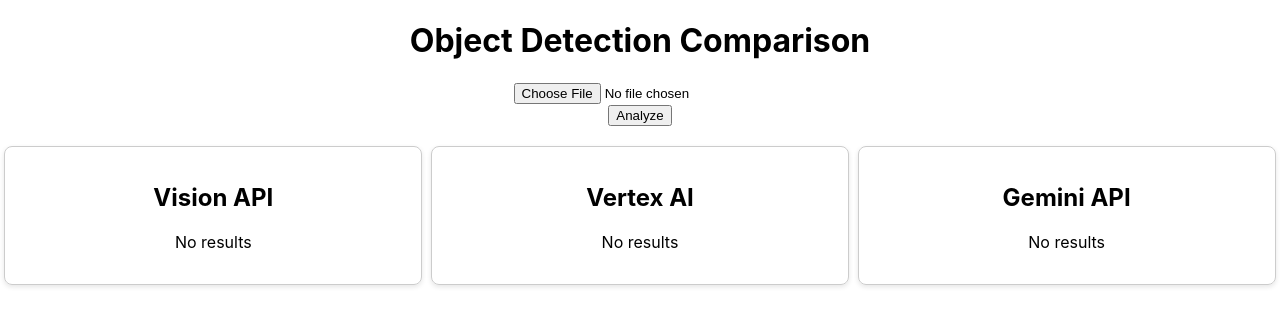
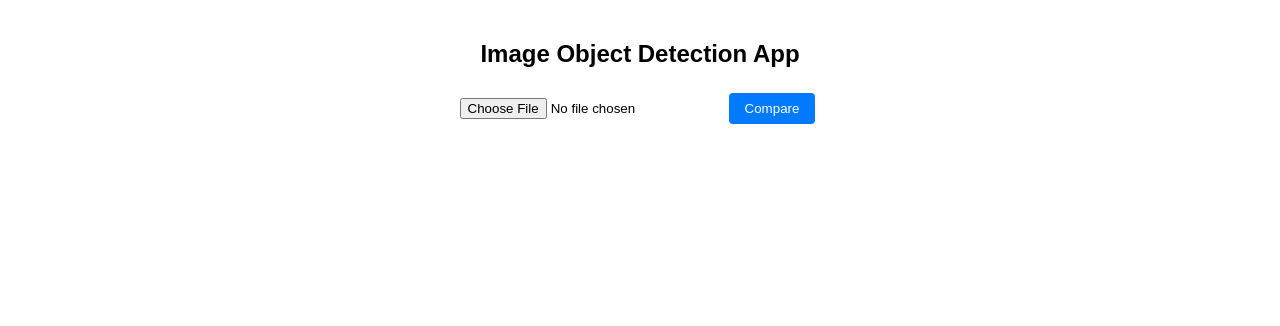
Before and after one commit to DevJLALW/image-search-app, a React (Create React App) app in the folder client/: page / in a window 1280 px wide. Shown: the top 326 px of the page. Built offline with nearby package versions, Linux system fonts and the light colour scheme.

Commit message:
feat: modified UI to include bounding boxes

```diff
--- a/client/package.json
+++ b/client/package.json
@@ -8,6 +8,7 @@
     "@testing-library/jest-dom": "^6.6.3",
     "@testing-library/react": "^16.3.0",
     "@testing-library/user-event": "^13.5.0",
+    "axios": "^1.9.0",
     "client": "file:",
     "react": "^19.1.0",
     "react-dom": "^19.1.0",
--- a/client/src/App.css
+++ b/client/src/App.css
@@ -1,47 +1,89 @@
+/* General App styling */
 .App {
   text-align: center;
+  font-family: Arial, sans-serif;
+  padding: 20px;
 }
 
-.App-logo {
-  height: 40vmin;
+/* Upload & Compare section */
+.controls {
+  margin-bottom: 20px;
+}
+
+.controls input[type="file"] {
+  margin-right: 10px;
+}
+
+button {
+  padding: 8px 16px;
+  margin: 5px;
+  border: none;
+  background-color: #007bff;
+  color: white;
+  border-radius: 4px;
+  cursor: pointer;
+}
+
+button:hover {
+  background-color: #0056b3;
+}
+
+/* Tabs */
+.tabs {
+  display: flex;
+  justify-content: center;
+  margin-top: 20px;
+}
+
+.tab {
+  margin: 0 10px;
+  padding: 10px 20px;
+  cursor: pointer;
+  border-bottom: 2px solid transparent;
+}
+
+.tab.active {
+  border-bottom: 2px solid #007bff;
+  font-weight: bold;
+}
+
+/* Image & bounding boxes */
+.image-container {
+  position: relative;
+  display: inline-block;
+  max-width: 100%;
+  margin-top: 20px;
+}
+
+.overlay-image {
+  width: 100%;
+  border-radius: 8px;
+}
+
+.bounding-box {
+  position: absolute;
+  border: 2px solid #00ff00;
+  box-shadow: 0 0 4px rgba(0, 255, 0, 0.7);
   pointer-events: none;
 }
 
-@media (prefers-reduced-motion: no-preference) {
-  .App-logo {
-    animation: App-logo-spin infinite 20s linear;
-  }
+.label {
+  position: absolute;
+  top: -1.5em;
+  left: 0;
+  background-color: rgba(0, 0, 0, 0.7);
+  color: white;
+  font-size: 12px;
+  padding: 2px 4px;
+  border-radius: 4px;
 }
 
-.App-header {
-  background-color: #282c34;
-  min-height: 100vh;
-  display: flex;
-  flex-direction: column;
-  align-items: center;
-  justify-content: center;
-  font-size: calc(10px + 2vmin);
-  color: white;
-}
-
-.App-link {
-  color: #61dafb;
-}
-
-@keyframes App-logo-spin {
-  from {
-    transform: rotate(0deg);
-  }
-  to {
-    transform: rotate(360deg);
-  }
-}
-
+/* Results layout */
 .results-container {
   display: flex;
   justify-content: space-around;
+  flex-wrap: wrap;
   margin-top: 20px;
-  flex-wrap: wrap;
 }
 
 .result-box {
@@ -49,6 +91,8 @@
   padding: 16px;
   width: 30%;
   min-width: 250px;
-  box-shadow: 0 2px 5px rgba(0,0,0,0.1);
+  box-shadow: 0 2px 5px rgba(0, 0, 0, 0.1);
   border-radius: 8px;
+  margin: 10px;
+  background-color: #f9f9f9;
 }
--- a/client/src/App.js
+++ b/client/src/App.js
@@ -1,105 +1,149 @@
 import React, { useState } from 'react';
+import axios from 'axios';
 import './App.css';
+
+const MODEL_TABS = ['vision', 'vertex', 'gemini'];
 
 function App() {
   const [image, setImage] = useState(null);
-  const [previewURL, setPreviewURL] = useState(null);
-  const [results, setResults] = useState({
-    vision: [],
-    vertex: [],
-    gemini: []
-  });
+  const [preview, setPreview] = useState(null);
+  const [results, setResults] = useState({});
+  const [selectedModel, setSelectedModel] = useState('vision');
+  const [loading, setLoading] = useState(false);
 
   const handleImageChange = (e) => {
     const file = e.target.files[0];
-    if (file) {
     setImage(file);
-      setPreviewURL(URL.createObjectURL(file));
-      setResults({ vision: [], vertex: [], gemini: [] }); // Clear previous results
-    }
+    setPreview(URL.createObjectURL(file));
+    setResults({});
   };
 
-  const analyzeAll = async () => {
-    if (!image) {
-      alert("Please select an image first.");
-      return;
-    }
+  const handleCompare = async () => {
+    if (!image) return;
+    setLoading(true);
 
-    const apiRoutes = {
+    const formData = new FormData();
+    formData.append('image', image);
+
+    const endpoints = {
       vision: '/api/detect-vision',
       vertex: '/api/detect-vertex',
       gemini: '/api/detect-gemini',
     };
 
-    const fetchResults = async (route) => {
-      const fd = new FormData();
-      fd.append('image', image);
     try {
-        const res = await fetch(route, {
-          method: 'POST',
-          body: fd,
+      const newResults = {};
+      for (const model of MODEL_TABS) {
+        const response = await axios.post(endpoints[model], formData, {
+          headers: { 'Content-Type': 'multipart/form-data' },
         });
-        if (!res.ok) throw new Error(`Error from ${route}`);
-        return await res.json();
+        newResults[model] = response.data;
+      }
+      setResults(newResults);
     } catch (err) {
-        console.error(`Error from ${route}:`, err);
-        return [{ name: "Error", score: 0, error: true }];
+      console.error('Error:', err);
+      alert('Error during detection.');
+    } finally {
+      setLoading(false);
     }
   };
 
-    const [visionRes, vertexRes, geminiRes] = await Promise.all([
-      fetchResults(apiRoutes.vision),
-      fetchResults(apiRoutes.vertex),
-      fetchResults(apiRoutes.gemini),
-    ]);
+  const renderBoxes = (objects) => {
+    if (!objects || !preview) return null;
 
-    setResults({
-      vision: visionRes,
-      vertex: vertexRes,
-      gemini: geminiRes.predictions || geminiRes,
-    });
+    return (
+      <div style={{ position: 'relative', display: 'inline-block' }}>
+        <img src={preview} alt="Uploaded" style={{ maxWidth: '100%' }} />
+        {objects.map((obj, idx) => {
+          const x = obj.boundingPoly[0].x * 100;
+          const y = obj.boundingPoly[0].y * 100;
+          const width = (obj.boundingPoly[1].x - obj.boundingPoly[0].x) * 100;
+          const height = (obj.boundingPoly[2].y - obj.boundingPoly[0].y) * 100;
+
+          return (
+            <div
+              key={idx}
+              style={{
+                position: 'absolute',
+                left: `${x}%`,
+                top: `${y}%`,
+                width: `${width}%`,
+                height: `${height}%`,
+                border: '2px solid red',
+                color: 'red',
+                fontSize: '12px',
+                backgroundColor: 'rgba(255, 0, 0, 0.2)',
+              }}
+            >
+              {obj.name} ({(obj.score * 100).toFixed(1)}%)
+            </div>
+          );
+        })}
+      </div>
+    );
   };
 
-  const renderResultList = (title, objects) => (
-    <div className="result-box">
-      <h2>{title}</h2>
-      {objects.length === 0 ? (
-        <p>No results</p>
-      ) : (
+  const renderTabContent = () => {
+    const objects = results[selectedModel];
+    return (
+      <div style={{ textAlign: 'center' }}>
+        {renderBoxes(objects)}
+        {objects && objects.length > 0 && (
+          <div style={{ textAlign: 'left', marginTop: '1rem', maxWidth: '600px', margin: '1rem auto' }}>
+            <h4>Detected Objects:</h4>
             <ul>
               {objects.map((obj, idx) => (
                 <li key={idx}>
-              {obj.name || obj.displayNames?.[0] || 'Unknown'} —{" "}
-              {((obj.score || obj.confidences?.[0] || 0) * 100).toFixed(2)}%
+                  <strong>{obj.name}</strong> – Confidence: {(obj.score * 100).toFixed(1)}%
                 </li>
               ))}
             </ul>
+          </div>
         )}
       </div>
     );
+  };
 
   return (
     <div className="App">
-      <h1>Object Detection Comparison</h1>
+      <h2>Image Object Detection App</h2>
+      <div style={{ marginBottom: '1rem' }}>
         <input type="file" accept="image/*" onChange={handleImageChange} />
-      <br />
-      {previewURL && (
-        <div style={{ marginTop: '1rem' }}>
-          <h3>Image Preview:</h3>
-          <img
-            src={previewURL}
-            alt="Preview"
-            style={{ maxWidth: '100%', maxHeight: '400px', borderRadius: '8px' }}
-          />
+        <button onClick={handleCompare} disabled={!image || loading} style={{ marginLeft: '1rem' }}>
+          {loading ? 'Processing...' : 'Compare'}
+        </button>
+      </div>
+
+      {preview && (
+        <div style={{ marginBottom: '1rem', textAlign: 'center' }}>
+          <h4>Uploaded Image</h4>
+          <img src={preview} alt="Preview" style={{ maxHeight: '300px' }} />
         </div>
       )}
-      <button onClick={analyzeAll}>Analyze</button>
 
-      <div className="results-container">
-        {renderResultList('Vision API', results.vision)}
-        {renderResultList('Vertex AI', results.vertex)}
-        {renderResultList('Gemini API', results.gemini)}
+      {Object.keys(results).length > 0 && (
+        <div>
+          <div style={{ display: 'flex', justifyContent: 'center', gap: '1rem', marginBottom: '1rem' }}>
+            {MODEL_TABS.map((model) => (
+              <button
+                key={model}
+                onClick={() => setSelectedModel(model)}
+                style={{
+                  padding: '0.5rem 1rem',
+                  backgroundColor: selectedModel === model ? '#007bff' : '#e0e0e0',
+                  color: selectedModel === model ? 'white' : 'black',
+                  border: 'none',
+                  borderRadius: '4px',
+                  cursor: 'pointer',
+                }}
+              >
+                {model.charAt(0).toUpperCase() + model.slice(1)}
+              </button>
+            ))}
           </div>
+          {renderTabContent()}
+        </div>
+      )}
     </div>
   );
 }
```
Also changed, not shown: 2 other files (tests, documents, lock files or other folders). Lines whose indentation alone changed are shown as unchanged.
